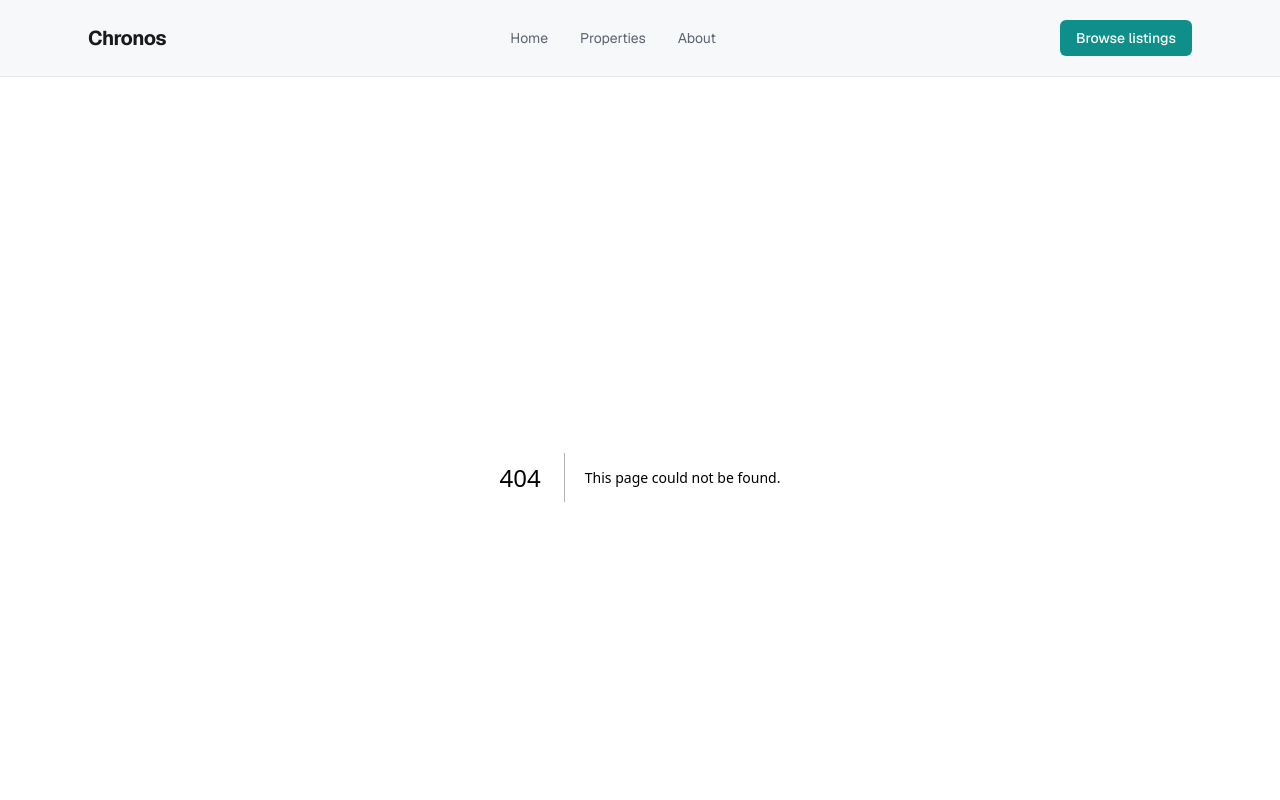
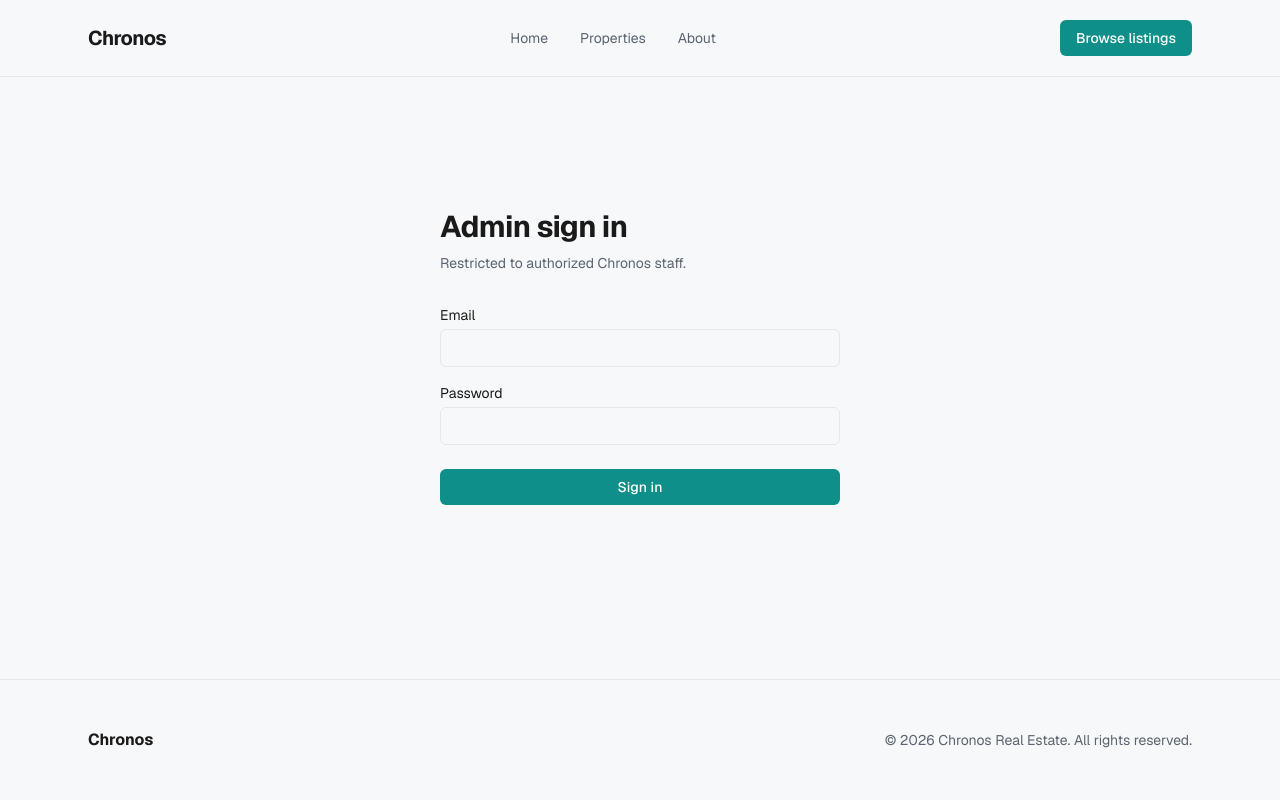
Before and after one commit to pegasuspixelsux-stack/chronos, a Next.js app: page /admin/login in a window 1280 px wide. Before the commit this address had no page. Shown: the top 800 px of the page. Built offline with nearby package versions, Linux system fonts and the light colour scheme; no server answers.

Commit message:
feat: add admin login page

```diff
--- /dev/null
+++ b/app/admin/login/page.tsx
@@ -0,0 +1,68 @@
+"use client";
+
+import { signInWithEmailAndPassword } from "firebase/auth";
+import { useRouter } from "next/navigation";
+import { useState, type FormEvent } from "react";
+import { auth } from "@/lib/firebase";
+
+export default function AdminLoginPage() {
+  const router = useRouter();
+  const [email, setEmail] = useState("");
+  const [password, setPassword] = useState("");
+  const [error, setError] = useState<string | null>(null);
+  const [submitting, setSubmitting] = useState(false);
+
+  async function handleSubmit(event: FormEvent<HTMLFormElement>) {
+    event.preventDefault();
+    setError(null);
+    setSubmitting(true);
+    try {
+      await signInWithEmailAndPassword(auth, email, password);
+      router.push("/admin/dashboard/properties");
+    } catch {
+      setError("Invalid email or password.");
+    } finally {
+      setSubmitting(false);
+    }
+  }
+
+  return (
+    <div className="mx-auto flex min-h-[70vh] max-w-md flex-col justify-center px-6">
+      <h1 className="text-3xl font-bold tracking-tight text-[var(--color-ink)]">Admin sign in</h1>
+      <p className="mt-2 text-sm text-[var(--color-ink-secondary)]">Restricted to authorized Chronos staff.</p>
+
+      <form onSubmit={handleSubmit} className="mt-8 flex flex-col gap-4">
+        <label className="flex flex-col gap-1 text-sm text-[var(--color-ink)]">
+          Email
+          <input
+            type="email"
+            required
+            value={email}
+            onChange={(event) => setEmail(event.target.value)}
+            className="rounded-md border border-[var(--color-border)] px-3 py-2 outline-none"
+          />
+        </label>
+        <label className="flex flex-col gap-1 text-sm text-[var(--color-ink)]">
+          Password
+          <input
+            type="password"
+            required
+            value={password}
+            onChange={(event) => setPassword(event.target.value)}
+            className="rounded-md border border-[var(--color-border)] px-3 py-2 outline-none"
+          />
+        </label>
+
+        {error && <p className="text-sm text-[var(--color-accent-red-text)]">{error}</p>}
+
+        <button
+          type="submit"
+          disabled={submitting}
+          className="mt-2 rounded-md bg-[var(--color-accent-teal)] px-6 py-2 text-sm font-medium text-white transition-colors hover:bg-[var(--color-accent-teal-hover)] disabled:opacity-60"
+        >
+          {submitting ? "Signing in…" : "Sign in"}
+        </button>
+      </form>
+    </div>
+  );
+}
```
